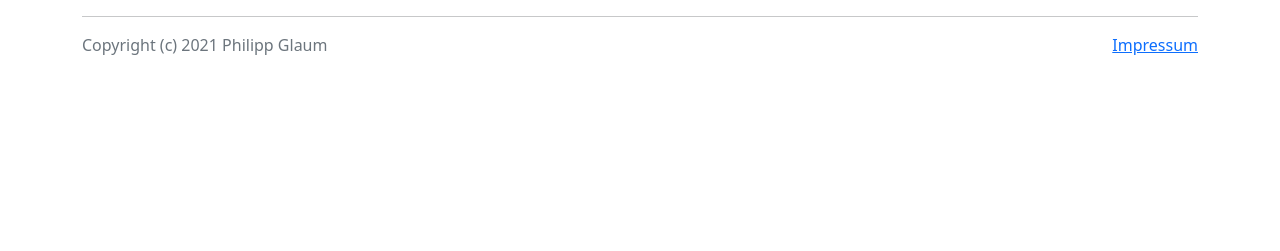
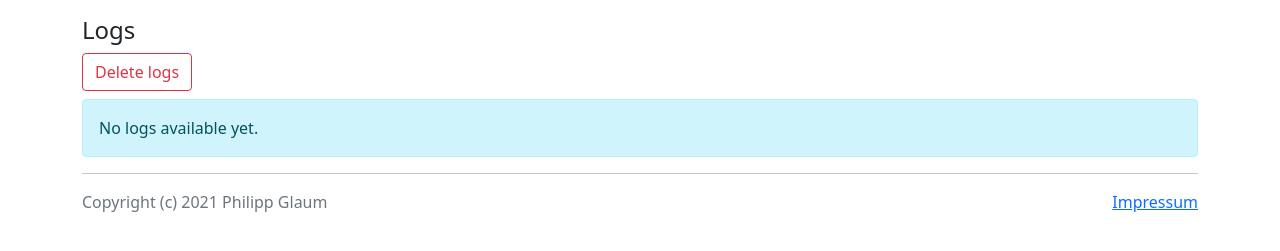
Before and after one commit to pglaum/pytabweb, a Flask app: page /admin/settings in a window 1280 px wide. Shown: the part 425-676 px from the top of the page. Run offline with Flask 2, Linux system fonts and the light colour scheme; some libraries are stand-ins or nearby versions.

Commit message:
add some logging

```diff
--- a/web/blueprints/admin.py
+++ b/web/blueprints/admin.py
@@ -1,7 +1,12 @@
-from flask import Blueprint, g, render_template
+from flask import Blueprint, g, redirect, render_template, url_for
+from datetime import datetime
 from models.user import User
+from pytz import timezone
 from web import configuration
 from web.forms.admin import AdminForm
+import dateutil.parser
+import json
+import os
 
 admin = Blueprint("admin", __name__)
 
@@ -22,6 +27,29 @@ def settings():
 
     users = User.query.all()
 
+    logs = None
+    if os.path.isfile(g.config.get("log_file")):
+        with open(g.config.get("log_file"), "r") as f:
+            logs = json.loads(f.read())
+
+    if logs:
+        if "render" in logs:
+            for entry in logs["render"]:
+                t = dateutil.parser.isoparse(entry["time"])
+                tz = timezone("UTC")
+                t = t.replace(tzinfo=tz)
+                entry["time"] = t.strftime("%Y-%m-%d %H:%M:%S")
+
+        logs["render"].reverse()
+
     return render_template(
-        "admin/settings.html", title="Admin Settings", form=form, users=users
+        "admin/settings.html", title="Admin Settings", form=form, users=users, logs=logs
     )
+
+
+@admin.route("/logs/delete")
+def logs_delete():
+
+    os.remove(g.config.get("log_file"))
+
+    return redirect(url_for("admin.settings"))
--- a/web/configuration.py
+++ b/web/configuration.py
@@ -7,6 +7,7 @@ def default():
 
     return {
         "registration_enabled": True,
+        "log_file": "logs.json",
     }
 
 
--- a/web/templates/admin/settings.html
+++ b/web/templates/admin/settings.html
@@ -45,4 +45,40 @@
     </tbody>
   </table>
 
+  <h4 class="mt-3">Logs</h4>
+
+  <a class="btn btn-outline-danger" href="{{ url_for('admin.logs_delete') }}">
+    <i class="fa fa-trash"></i>
+    Delete logs
+  </a>
+
+  {% if logs %}
+    <table class="table table-bordered mt-2">
+      <thead>
+        <th>Time</th>
+        <th>User</th>
+        <th>File</th>
+      </thead>
+
+      <tbody>
+        {% for t in logs.render %}
+          <tr>
+            <td>{{ t.time }}</td>
+            <td>{{ t.user }}</td>
+            <td>
+              <a href="{{ url_for('tabs.render', tab_id=t.tabid) }}">
+                {{ t.title }}
+              </a>
+            </td>
+            </td>
+          </tr>
+        {% endfor %}
+      </tbody>
+    </table>
+  {% else %}
+    <div class="mt-2 alert alert-info">
+      No logs available yet.
+    </div>
+  {% endif %}
+
 {% endblock %}
--- a/web/templates/auth/login.html
+++ b/web/templates/auth/login.html
@@ -4,7 +4,7 @@
 
 {% block content %}
 
-  <h1>Sign in</h1>
+  <h3>Sign in</h3>
 
   <div class="row">
     <div class="col-md-6">
--- a/web/templates/auth/register.html
+++ b/web/templates/auth/register.html
@@ -4,7 +4,7 @@
 
 {% block content %}
 
-  <h1>Sign up</h1>
+  <h3>Sign up</h3>
 
   {% if g.config.registration_enabled %}
 
--- a/web/templates/tabs/edit-metadata.html
+++ b/web/templates/tabs/edit-metadata.html
@@ -4,7 +4,7 @@
 
 {% block content %}
 
-  <h2>Edit metadata for "{{ tab.song }}"</h2>
+  <h3>Edit metadata for "{{ tab.song }}"</h3>
 
   <div class="row">
     <div class="col-md-6">
--- a/web/templates/tabs/replace.html
+++ b/web/templates/tabs/replace.html
@@ -4,7 +4,7 @@
 
 {% block content %}
 
-  <h1>Upload a new Tab for "{{ tab.name }}"</h1>
+  <h3>Upload a new Tab for "{{ tab.name }}"</h3>
 
   <div class="row">
     <div class="col-md-6">
```
Also changed, not shown: web/blueprints/tabs.py (+30 -0 lines), web/templates/tabs/upload.html (+5 -5 lines).
